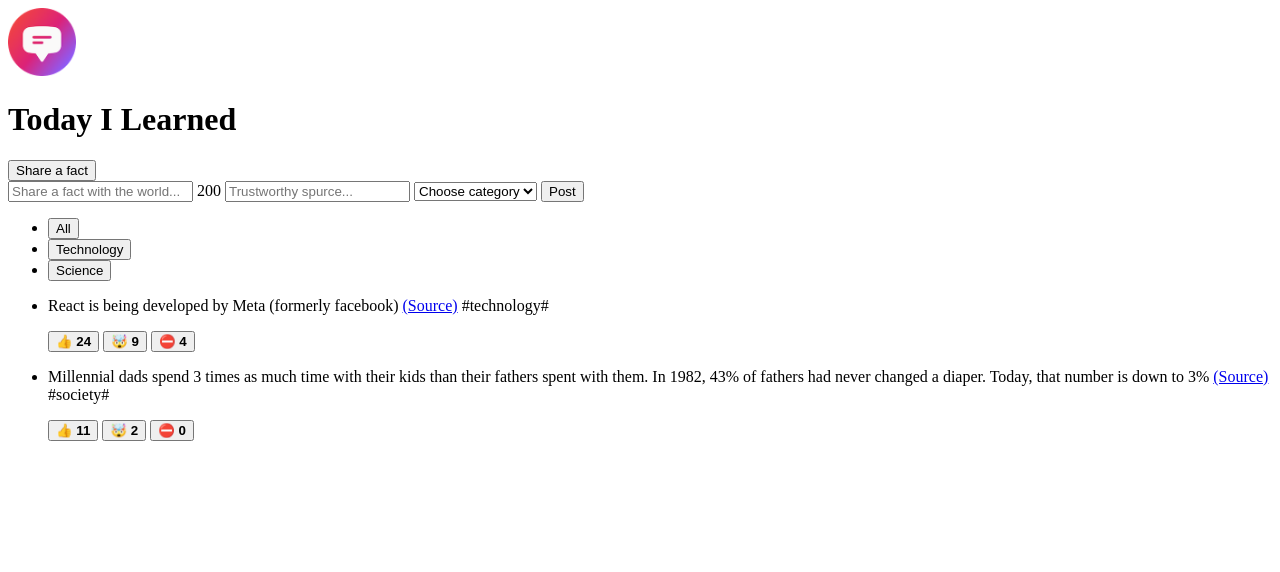
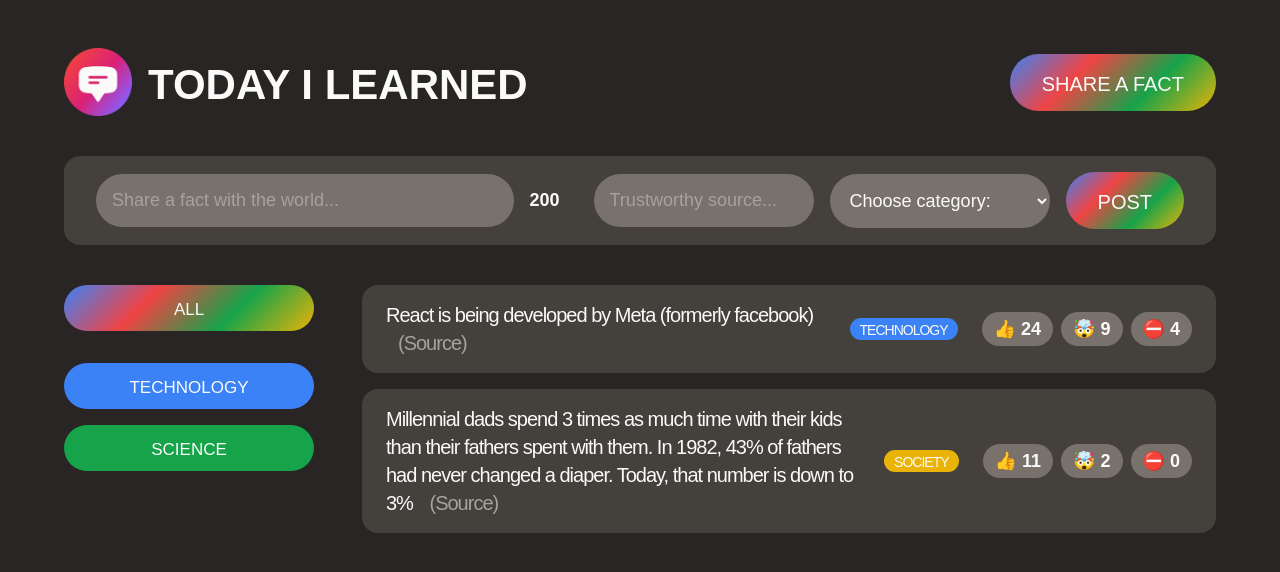
Before and after one commit to vishal64711/FactApp, a plain HTML site: page index.html in a window 1280 px wide. Drawn offline with Linux system fonts and the light colour scheme; a web font is replaced by a local one.

Commit message:
Added CSS

```diff
--- a/index.html
+++ b/index.html
@@ -4,75 +4,116 @@
     <meta charset="UTF-8" />
     <meta http-equiv="X-UA-Compatible" content="IE=edge" />
     <meta name="viewport" content="width=device-width, initial-scale=1.0" />
+
+    <link rel="preconnect" href="https://fonts.googleapis.com" />
+    <link rel="preconnect" href="https://fonts.gstatic.com" crossorigin />
+    <link
+      href="https://fonts.googleapis.com/css2?family=Coiny&family=Sono:wght@400;600&display=swap"
+      rel="stylesheet"
+    />
+
+    <link href="style.css" rel="stylesheet" />
     <title>Today I Learned!</title>
   </head>
   <body>
-    <header>
-      <img src="logo.png" height="68" width="68" alt="Today I Learned Logo" />
+    <div class="container">
+      <header class="header">
+        <div class="logo">
+          <img
+            src="logo.png"
+            height="68"
+            width="68"
+            alt="Today I Learned Logo"
+          />
           <h1>Today I Learned</h1>
-      <button>Share a fact</button>
+        </div>
+
+        <button class="btn btn-large">Share a fact</button>
       </header>
 
-    <form>
+      <form class="fact-form">
         <input type="text" placeholder="Share a fact with the world..." />
         <span>200</span>
-      <input type="text" placeholder="Trustworthy spurce..." />
+        <input type="text" placeholder="Trustworthy source..." />
         <select>
-        <option value="">Choose category</option>
+          <option value="">Choose category:</option>
           <option value="technology">Technology</option>
           <option value="science">Science</option>
           <option value="finance">Finance</option>
         </select>
-      <button>Post</button>
+        <button class="btn btn-large">Post</button>
       </form>
 
-    <main>
+      <main class="main">
         <aside>
           <ul>
-          <li><button>All</button></li>
-          <li>
-            <button>Technology</button>
+            <li class="category">
+              <button class="btn btn-all-categories">All</button>
             </li>
-          <li>
-            <button>Science</button>
+            <li class="category">
+              <button
+                class="btn btn-category"
+                style="background-color: #3b82f6"
+              >
+                Technology
+              </button>
+            </li>
+            <li class="category">
+              <button
+                class="btn btn-category"
+                style="background-color: #16a34a"
+              >
+                Science
+              </button>
             </li>
           </ul>
         </aside>
 
         <section>
           <ul>
-          <li>
+            <li class="fact">
               <p>
                 React is being developed by Meta (formerly facebook)
-              <a href="https://opensource.fb.com/" target="_blank">(Source)</a>
-              <span>#technology#</span>
+                <a
+                  class="source"
+                  href="https://opensource.fb.com/"
+                  target="_blank"
+                  >(Source)</a
+                >
               </p>
-            <div>
-              <button>👍 <strong>24</strong></button>
-              <button>🤯 <strong>9</strong></button>
-              <button>⛔️ <strong>4</strong></button>
+              <span class="tag" style="background-color: #3b82f6"
+                >technology</span
+              >
+              <div class="vote-buttons">
+                <button>👍 24</button>
+                <button>🤯 9</button>
+                <button>⛔️ 4</button>
               </div>
             </li>
-          <li>
+
+            <li class="fact">
               <p>
                 Millennial dads spend 3 times as much time with their kids than
                 their fathers spent with them. In 1982, 43% of fathers had never
                 changed a diaper. Today, that number is down to 3%
+
                 <a
+                  class="source"
                   href="https://www.mother.ly/parenting/millennial-dads-spend-more-time-with-their-kids"
                   target="_blank"
                   >(Source)</a
                 >
-              <span>#society#</span>
               </p>
-            <div>
-              <button>👍 <strong>11</strong></button>
-              <button>🤯 <strong>2</strong></button>
-              <button>⛔️ <strong>0</strong></button>
+              <span class="tag" style="background-color: #eab308">society</span>
+              <div class="vote-buttons">
+                <button>👍 11</button>
+                <button>🤯 2</button>
+                <button>⛔️ 0</button>
               </div>
             </li>
           </ul>
         </section>
       </main>
+    </div>
   </body>
 </html>
--- /dev/null
+++ b/style.css
@@ -0,0 +1,222 @@
+* {
+  margin: 0;
+  padding: 0;
+  box-sizing: border-box;
+}
+
+body {
+  background-color: #292524;
+  color: #fafaf9;
+  font-family: "Sono", sans-serif;
+  padding: 48px 64px;
+}
+
+/* MAIN LAYOUT */
+.container {
+  max-width: 1500px;
+  margin: 0 auto;
+}
+
+.header {
+  margin-bottom: 40px;
+  display: flex;
+  align-items: center;
+  justify-content: space-between;
+}
+
+.main {
+  display: grid;
+  grid-template-columns: 250px 1fr;
+  gap: 48px;
+}
+
+@media (max-width: 900px) {
+  .main {
+    grid-template-columns: 1fr;
+  }
+}
+
+/* ELEMENTS */
+
+.logo {
+  display: flex;
+  align-items: center;
+  gap: 16px;
+}
+
+.logo img {
+  width: 68px;
+  height: 68px;
+}
+
+h1 {
+  font-size: 42px;
+  text-transform: uppercase;
+  font-family: "Coiny", sans-serif;
+  line-height: 1;
+  margin-top: 6px;
+}
+
+.category {
+  margin-bottom: 16px;
+}
+
+.fact {
+  font-size: 20px;
+  line-height: 1.4;
+  background-color: #44403c;
+  margin-bottom: 16px;
+  padding: 16px 24px;
+  letter-spacing: -1px;
+  border-radius: 16px;
+
+  display: flex;
+  align-items: center;
+  gap: 24px;
+}
+
+@media (max-width: 1200px) {
+  .fact {
+    flex-direction: column;
+    align-items: flex-end;
+    gap: 12px;
+  }
+}
+
+.tag {
+  text-transform: uppercase;
+  font-size: 14px;
+  font-family: "Coiny", sans-serif;
+  padding-top: 3px;
+  padding-left: 10px;
+  padding-right: 10px;
+  border-radius: 100px;
+}
+
+.vote-buttons {
+  margin-left: auto;
+  flex-shrink: 0;
+
+  display: flex;
+  gap: 8px;
+}
+
+.vote-buttons button {
+  border: none;
+  background-color: #78716c;
+  font-size: 18px;
+  padding: 6px 12px;
+  border-radius: 100px;
+  color: inherit;
+  font-family: inherit;
+  font-weight: 600;
+  cursor: pointer;
+  transition: 0.3s;
+}
+
+.vote-buttons button:hover {
+  background-color: #292524;
+}
+
+ul {
+  list-style: none;
+}
+
+.source:link,
+.source:visited {
+  color: #a8a29e;
+  text-decoration: none;
+  margin-left: 12px;
+  transition: 0.3s;
+}
+
+.source:hover,
+.source:active {
+  color: #3b82f6;
+}
+
+.btn {
+  border: none;
+  font-family: "Coiny", sans-serif;
+  line-height: 1;
+  text-transform: uppercase;
+  font-size: 17px;
+  padding: 16px 0 13px;
+  background-image: linear-gradient(135deg, #3b82f6, #ef4444, #16a34a, #eab308);
+  color: inherit;
+  border-radius: 100px;
+  cursor: pointer;
+  transition: 0.3s;
+}
+
+.btn:hover {
+  transform: scale(110%) rotate(-2deg);
+}
+
+.btn-large {
+  font-size: 20px;
+  padding: 20px 32px 17px;
+}
+
+.btn-all-categories {
+  margin-bottom: 16px;
+  width: 100%;
+}
+
+.btn-category {
+  width: 100%;
+  background-image: none;
+}
+
+/* FORM */
+.fact-form {
+  background-color: #44403c;
+  margin-bottom: 40px;
+  padding: 16px 32px;
+  display: flex;
+  align-items: center;
+  gap: 16px;
+  border-radius: 16px;
+}
+
+.fact-form input,
+.fact-form select {
+  width: 220px;
+  background-color: #78716c;
+  border: none;
+  border-radius: 100px;
+  padding: 16px;
+  font-size: 18px;
+  color: inherit;
+  font-family: inherit;
+}
+
+.fact-form input::placeholder {
+  color: #a8a29e;
+}
+
+.fact-form input:first-child {
+  flex-grow: 1;
+}
+
+.fact-form span {
+  font-weight: 600;
+  font-size: 18px;
+  margin-right: 18px;
+}
+
+@media (max-width: 1000px) {
+  body {
+    padding: 32px 48px;
+  }
+
+  .fact-form {
+    flex-direction: column;
+    align-items: stretch;
+  }
+
+  .fact-form input,
+  .fact-form select {
+    width: auto;
+  }
+}
```
Lines whose indentation alone changed are shown as unchanged.
